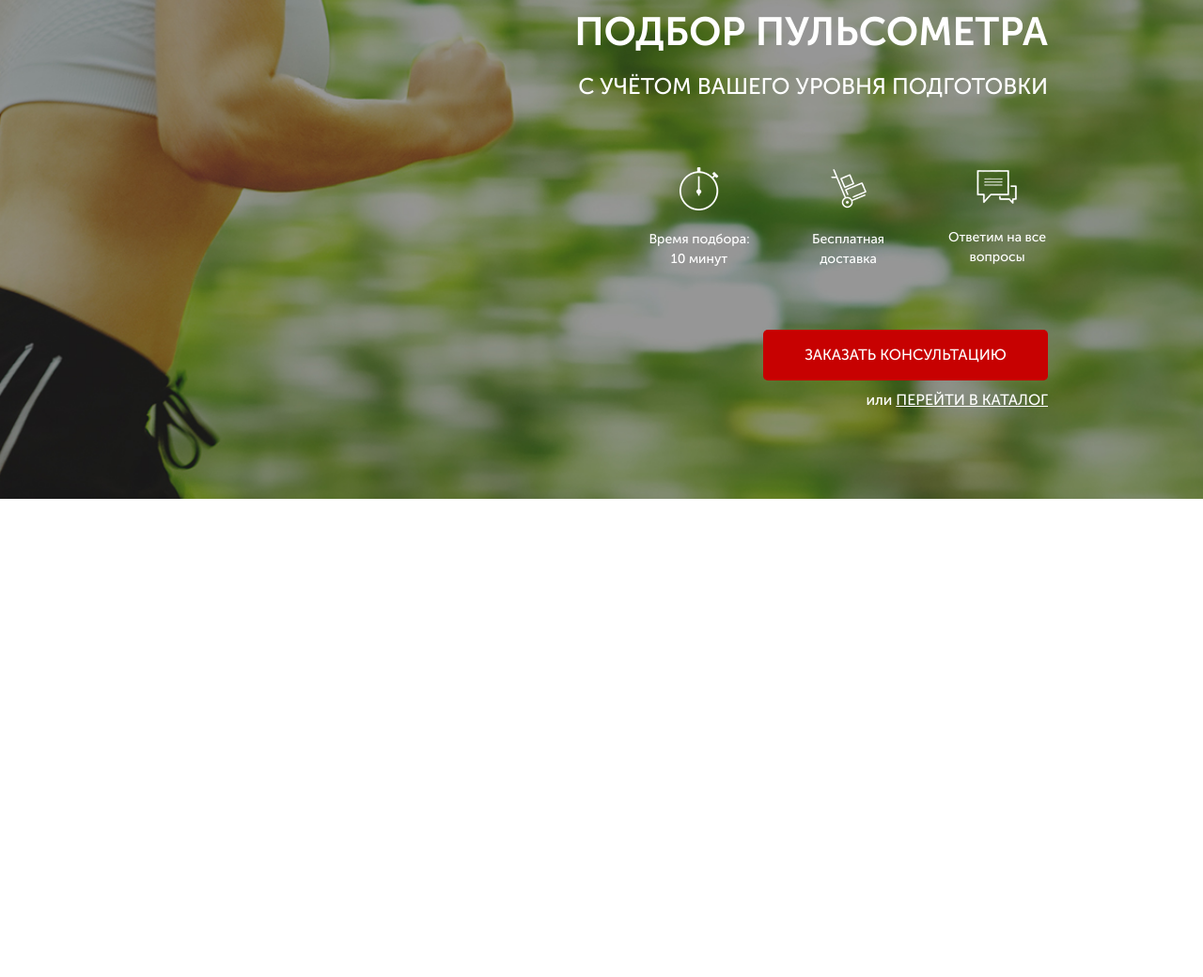
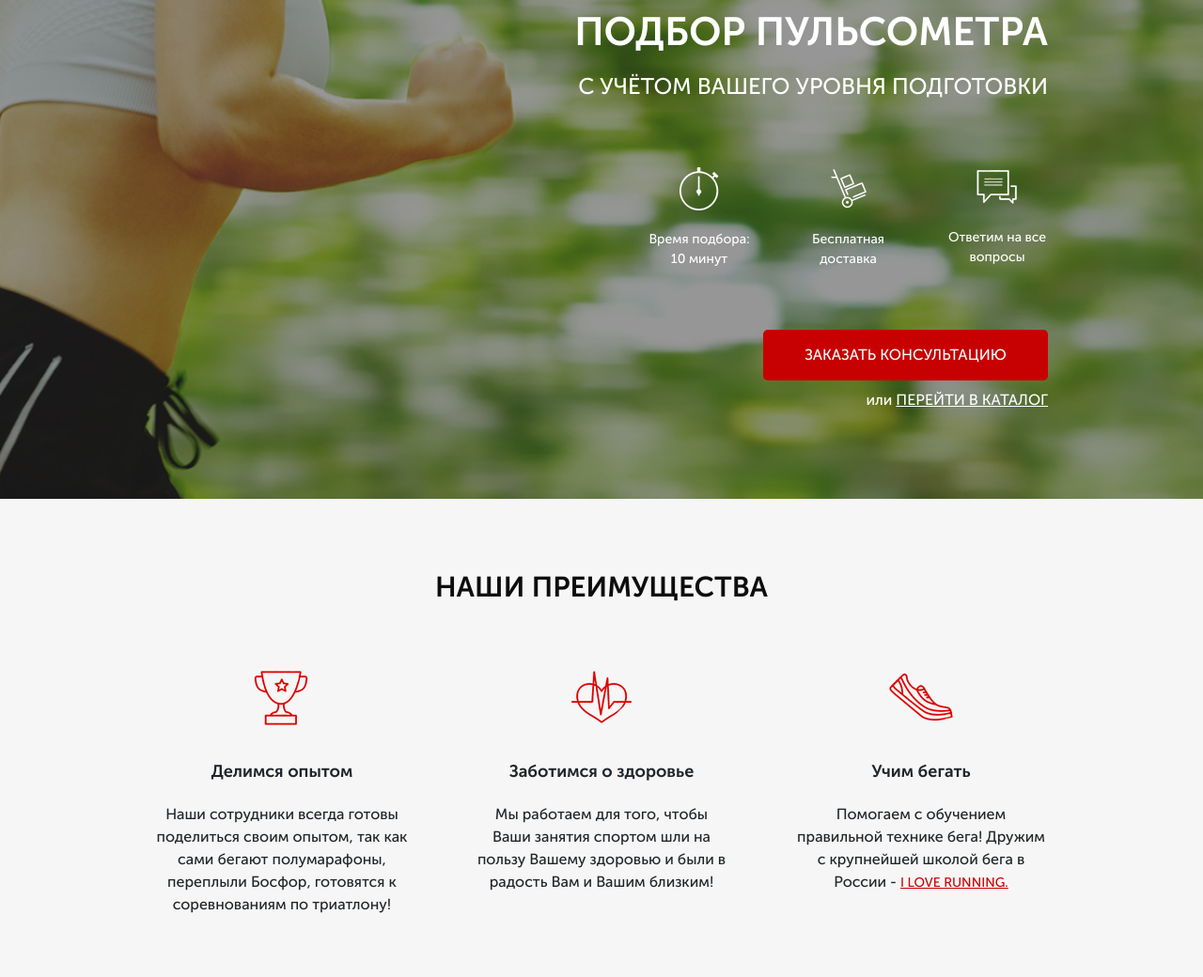
Before and after one commit to diiev/pulse, a website: page src/index.html in a window 1280 px wide. Shown: the part 167-1207 px from the top of the page at 94% size. Before the commit the page ends 800 px from the top, so only its background shows below. Drawn offline with Linux system fonts and the light colour scheme; files whose address does not match are found by name.

Commit message:
верстка секции advantages

```diff
--- a/src/index.html
+++ b/src/index.html
@@ -54,5 +54,30 @@
 
     </div>
   </div>
+  <div class="advantages">
+    <div class="container">
+      <h2 class="title">НАШИ ПРЕИМУЩЕСТВА</h2>
+      <div class="advantages__icons">
+        <div class="advantages__icon">
+          <img src="icons/cup.png" alt="cup">
+          <span>Делимся опытом</span>
+          Наши сотрудники всегда готовы поделиться своим опытом,
+          так как сами бегают полумарафоны, переплыли Босфор, готовятся к соревнованиям по триатлону!
+        </div>
+        <div class="advantages__icon">
+          <img src="icons/heart.png" alt="heart">
+          <span>Заботимся о здоровье</span>
+          Мы работаем для того, чтобы Ваши занятия спортом шли на пользу Вашему здоровью и были в радость Вам и Вашим близким!
+        </div>
+        <div class="advantages__icon">
+          <img src="icons/shoe.png" alt="shoe">
+          <span>Учим бегать</span>
+          Помогаем с обучением правильной технике бега!
+          Дружим с крупнейшей школой бега в России -
+          <a href="#" class="advantages__link">I LOVE RUNNING.</a>
+        </div>
+      </div>
+    </div>
+  </div>
 </body>
 </html>
--- /dev/null
+++ b/src/sass/block/_advantages.scss
@@ -0,0 +1,30 @@
+.advantages {
+    min-height: 473px;
+    background: #F6F6F6;
+    padding: 72px 0 65px 0;
+    &__icons {
+        display: flex;
+        justify-content: space-between;
+        margin-top: 60px;
+    }
+    &__icon {
+        width:270px;
+        text-align: center;
+        img {
+            display: block;
+            margin: 0 auto;
+        }
+        span {
+            margin-top: 35px;
+            display: block;
+            font-weight: 700;
+            font-size: 18px;
+            margin-bottom: 20px;
+        }
+    }
+    a {
+        font-size: 14px;
+        text-decoration: underline;
+        color: $main_color;
+    }
+}
--- /dev/null
+++ b/src/sass/block/_titles.scss
@@ -0,0 +1,6 @@
+.title {
+    font-weight: 700;
+    font-size: 30px;
+    text-align: center;
+    color: #0D0D0D;
+}
--- a/src/sass/style.scss
+++ b/src/sass/style.scss
@@ -10,3 +10,5 @@
 @import 'block/promo';
 @import 'block/header';
 @import 'block/buttons';
+@import 'block/advantages';
+@import 'block/titles';
```
Also changed, not shown: src/css/style.min.css.
